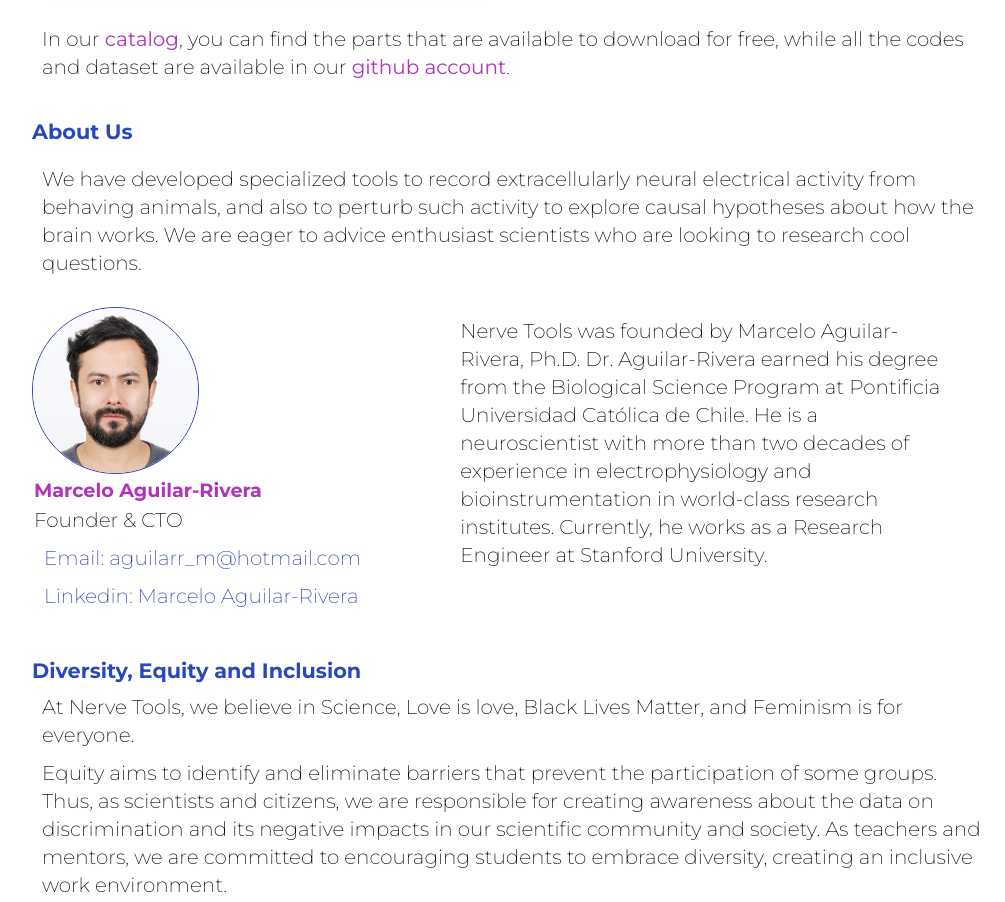
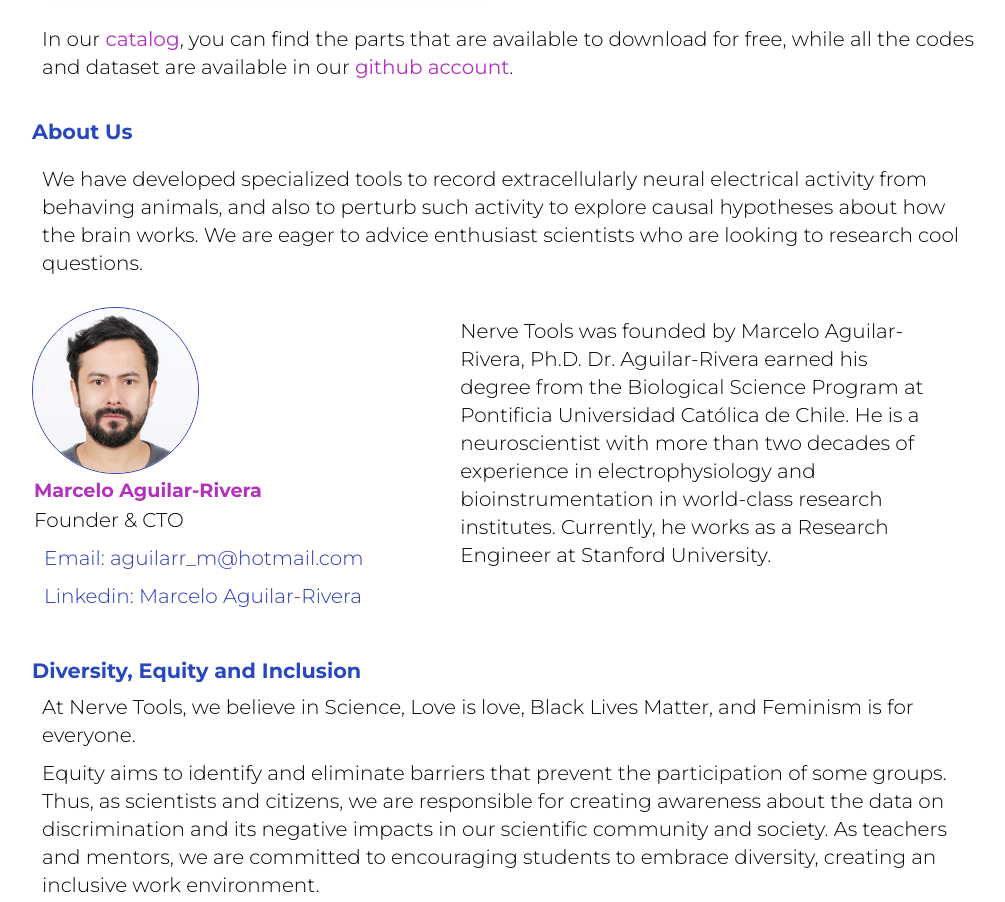
Before and after one commit to psegovia2022/nervetoolsV2, a plain HTML site: page index.html in a window 1280 px wide. Shown: the part 2220-3122 px from the top of the page, without its empty margins (128-1133 px from the left). Drawn offline with Linux system fonts and the light colour scheme.

Commit message:
change light font 300 to increase accessibility

```diff
--- a/css/main.css
+++ b/css/main.css
@@ -11,7 +11,7 @@
   /* typography*/
   --primary-font: 'Montserrat', sans-serif;
   --secondary-font: 'Source Sans Pro', serif;
-  --fw-l: 200;
+  --fw-l: 300;
   --fw-m:400;
   --fw-b:700;
   --fs-base: 1rem;
```
